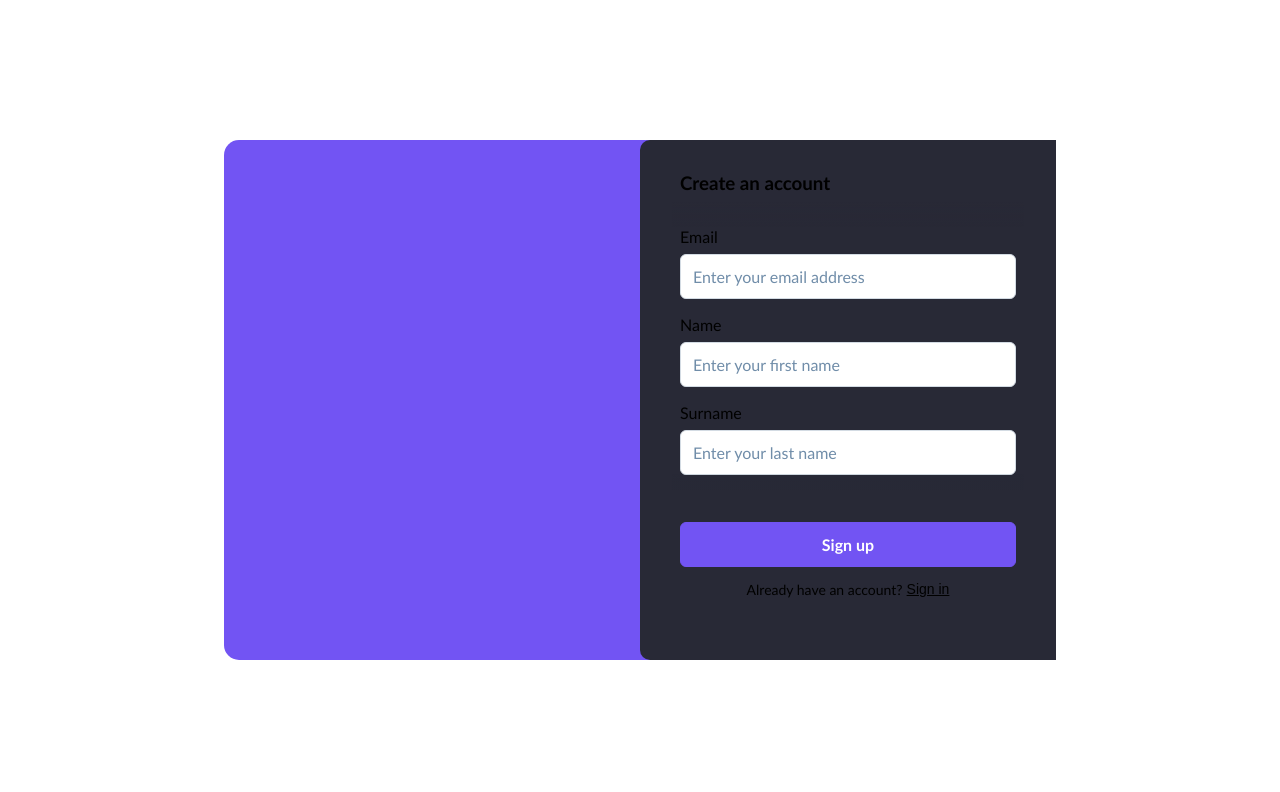
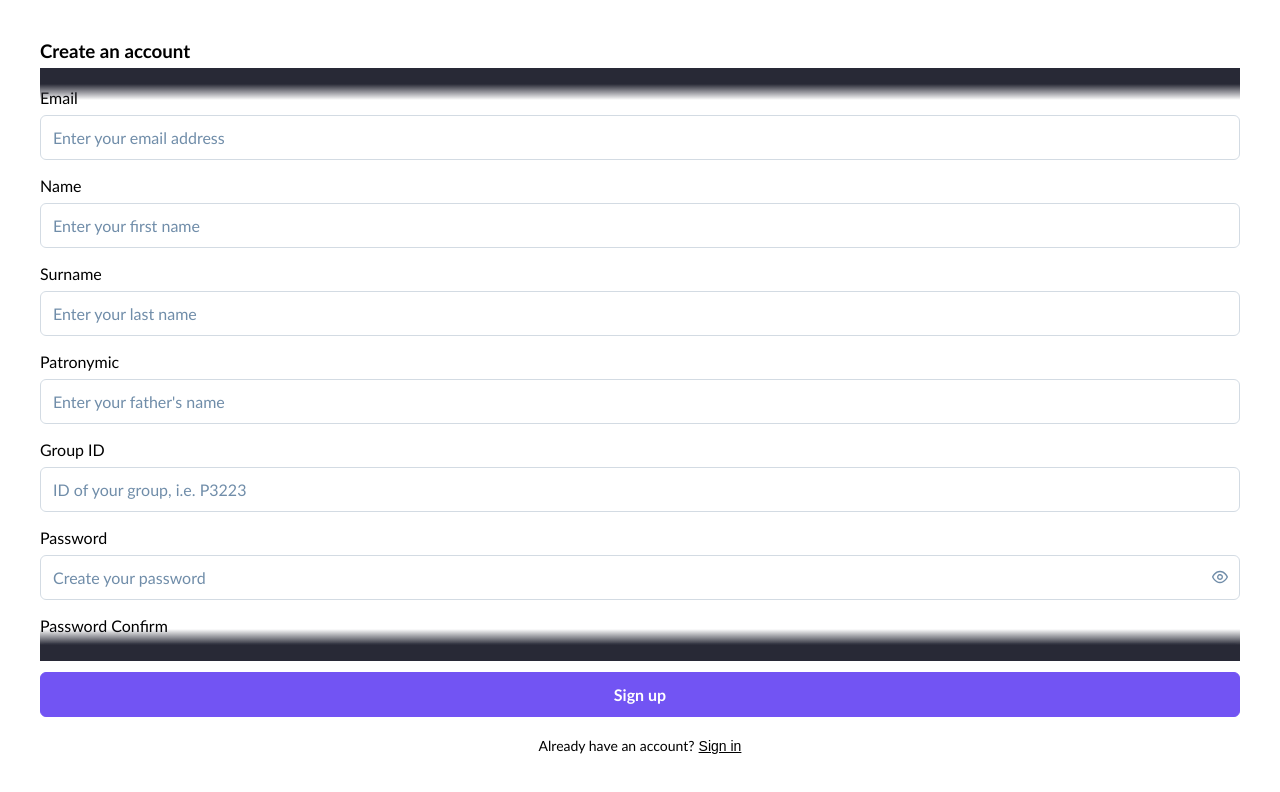
Before and after one commit to TheGeniusOfEternity/coordinate-area-checker-v4, a React (Vite) app in the folder frontend/: page /static/auth in a window 1280 px wide. Both pictures are taken after typing "name@example.com", "Sample123" into the empty fields and a click on the button "Create one". Shown: the top 792 px of the page. Built offline with nearby package versions, Linux system fonts and the light colour scheme.

Commit message:
refactor(auth page): mobile layout

```diff
--- a/frontend/src/components/forms/Form.css
+++ b/frontend/src/components/forms/Form.css
@@ -1,6 +1,10 @@
 form {
   width: 100%;
-  max-height: 100%;
+  display: flex;
+  flex-direction: column;
+  justify-content: space-around;
+  flex: 1;
+  min-height: 0;
 }
 
 form .p-field {
@@ -10,14 +14,17 @@ form .p-field {
 }
 
 form .submit-block {
-  margin-top: 1rem;
-  padding: 0 0.5rem 1rem 0.5rem;
+  display: flex;
+  flex-direction: column;
+  justify-content: space-between;
+  gap: var(--content-padding);
 }
 
 form .auth-switch {
   display: flex;
   justify-content: center;
   font-size: 14px;
+  margin: 0;
 }
 
 form .auth-switch button {
@@ -34,7 +41,7 @@ form .auth-switch button {
 .fields-wrapper {
   padding: 0;
   position: relative;
-  min-height: 0;
+  max-height: 85%;
 }
 
 .fields {
@@ -43,7 +50,7 @@ form .auth-switch button {
   overflow-y: auto;
   gap: 1rem;
   height: 100%;
-  padding: var(--auth-card-padding) 0.5rem;
+  padding: var(--content-padding) 0;
 }
 
 .fields-wrapper::before,
@@ -68,7 +75,7 @@ form .auth-switch button {
   background: linear-gradient(
       to top,
       transparent 0%,
-      #282936 80%
+      #282936 50%
   );
 }
 
--- a/frontend/src/components/forms/RegisterForm.tsx
+++ b/frontend/src/components/forms/RegisterForm.tsx
@@ -86,7 +86,7 @@ const RegisterForm = ({
   };
 
   return (
-    <form className="form-group" onSubmit={handleSubmit}>
+    <form onSubmit={handleSubmit}>
       <div className="fields-wrapper">
         <div className="fields">
           <div className="p-field">
--- a/frontend/src/pages/welcome/Welcome.css
+++ b/frontend/src/pages/welcome/Welcome.css
@@ -4,119 +4,44 @@
   display: flex;
   justify-content: center;
   align-items: center;
+  padding: var(--content-padding);
 }
 
 .wrapper {
-  max-width: 90%;
-  min-width: 90%;
-  background: #282936;
-  border-radius: 5px;
+  height: 100%;
+  width: 100%;
+  overflow: hidden;
   display: flex;
   flex-direction: column;
-}
-
-.wrapper.register {
-  height: 95vh;
+  justify-content: center;
 }
 
 .auth-card {
+  width: 100%;
+  height: 100%;
+  background-color: var(--surface-card);
+  padding: var(--content-padding);
   display: flex;
   flex-direction: column;
-  height: 100%;
+  justify-content: stretch;
 }
 
-.wrapper .auth-card {
-  padding: var(--auth-card-padding);
+.auth-card:first-child {
+  height: auto;
 }
 
-.wrapper.register .auth-card {
-  padding: 1rem 1rem 0.5rem 1rem;
+.auth-card:first-child form {
+  gap: var(--content-padding);
+  padding-bottom: var(--content-padding);
+}
+
+.auth-card.hidden {
+  opacity: 0;
+  height: 0;
+  padding: 0;
+  pointer-events: none;
 }
 
 .auth-card h3 {
   margin: 0;
-  display: flex;
-  align-items: center;
-  max-height: 10%;
-  min-height: 5%;
-  padding: 0.5rem;
 }
-
-.auth-card form {
-  max-height: 95%;
-  min-height: 90%;
-  display: flex;
-  flex-direction: column;
-}
-
-@media screen and (min-width: 790px) and (max-width: 1251px) {
-  .wrapper {
-    min-width: 55%;
-    border-radius: 10px;
-  }
-
-  .wrapper.register {
-    height: auto;
-    min-width: 75%;
-  }
-
-  .auth-card h3 {
-    margin-top: 0.5rem;
-    padding-top: 0;
-  }
-
-  .auth-card.register .submit-block {
-    padding: 0 0.5rem 1.5rem 0.5rem;
-    margin-top: 2rem;
-  }
-}
-
-@media screen and (min-width: 1251px) {
-  .wrapper {
-    display: flex;
-    background: var(--primary-500);
-    max-height: 65vh;
-    min-height: 65vh;
-    max-width: 80vw;
-    min-width: 65vw;
-    border-radius: 15px;
-    position: relative;
-  }
-
-  .auth-container .auth-card {
-    position: absolute;
-    right: 0;
-    width: 50%;
-    background: #282936;
-    border-top-left-radius: 0;
-    border-bottom-left-radius: 0;
-    padding: var(--auth-card-padding);
-    transition: transform 0.4s ease, opacity 0.4s ease, scale 0.4s ease;
-  }
-
-  .auth-card.register {
-    transform: translateX(-100%);
-  }
-
-  .auth-card:not(.register) {
-    transform: translateX(0);
-  }
-
-  .auth-card h3 {
-    padding: 0 0.5rem;
-  }
-
-  .auth-card form {
-    max-height: 95%;
-    min-height: 95%;
-  }
-
-  .auth-container .auth-card.login {
-    border-radius: 0 10px 10px 0;
-  }
-
-  .auth-container .auth-card.register {
-    border-radius: 10px 0 0 10px;
-    padding: var(--auth-card-padding);
-  }
-}
--- a/frontend/src/pages/welcome/Welcome.tsx
+++ b/frontend/src/pages/welcome/Welcome.tsx
@@ -4,13 +4,17 @@ import { useState } from "react";
 import { useTranslation } from "react-i18next";
 import LoginForm from "@/components/forms/LoginForm";
 import RegisterForm from "@/components/forms/RegisterForm";
+import { useDispatch, useSelector } from "react-redux";
+import type { RootState } from "@/store";
+import { setMode } from "@/store/slices/authFormSlice";
 
 const Welcome = () => {
   const { t } = useTranslation();
+  const dispatch = useDispatch();
+  const [error, setError] = useState<string | null>(null);
 
-  const [mode, setMode] = useState<'login' | 'register'>('login');
+  const { mode, isAnimating, nextMode } = useSelector((state: RootState) => state.auth);
   const [loading, setLoading] = useState(false);
-  const [error, setError] = useState<string | null>(null);
   const [success, setSuccess] = useState<string | null>(null);
 
   const handleLoginSubmit = async () => {
@@ -33,7 +37,7 @@ const Welcome = () => {
     try {
       setSuccess('Registration successful! You can now log in.');
       setTimeout(() => {
-        setMode('login');
+        dispatch(setMode("login"));
         setSuccess(null);
       }, 2000);
     } catch (_: unknown) {
@@ -44,13 +48,13 @@ const Welcome = () => {
   };
 
   const switchToRegister = () => {
-    setMode('register');
+    dispatch(setMode("register"));
     setError(null);
     setSuccess(null);
   };
 
   const switchToLogin = () => {
-    setMode('login');
+    dispatch(setMode("login"));
     setError(null);
     setSuccess(null);
   };
@@ -58,7 +62,10 @@ const Welcome = () => {
   return (
     <div className="auth-container">
       <div className={`wrapper ${mode}`}>
-        <div className={`auth-card ${mode}`}>
+        <div className={
+          `auth-card ${mode === 'login' ? '' : 'hidden'}
+          ${isAnimating ? 'animating' : ''}`
+        }>
           <h3>{t(`page.welcome.title.${mode}`)}</h3>
           {error && (
             <Message
@@ -74,23 +81,37 @@ const Welcome = () => {
               style={{ width: "100%", marginBottom: "1rem" }}
             />
           )}
-
-          {
-            mode === "login"
-              ? (
           <LoginForm
             onSubmit={handleLoginSubmit}
             onSwitchToRegister={switchToRegister}
             loading={loading}
           />
-              ) : (
+        </div>
+        <div className={
+          `auth-card
+          ${mode === 'register' ? '' : 'hidden'}
+          ${isAnimating ? 'animating' : ''}`
+        }>
+          <h3>{t(`page.welcome.title.${mode}`)}</h3>
+          {error && (
+            <Message
+              severity="error"
+              text={error}
+              style={{ width: "100%", marginBottom: "1rem" }}
+            />
+          )}
+          {success && (
+            <Message
+              severity="success"
+              text={success}
+              style={{ width: "100%", marginBottom: "1rem" }}
+            />
+          )}
           <RegisterForm
             onSubmit={handleRegisterSubmit}
             onLoginSwitch={switchToLogin}
             loading={loading}
           />
-              )
-          }
         </div>
       </div>
     </div>
--- a/frontend/src/store/index.ts
+++ b/frontend/src/store/index.ts
@@ -2,12 +2,14 @@ import { configureStore } from '@reduxjs/toolkit';
 import createSagaMiddleware from 'redux-saga';
 import { themeSaga } from "./sagas/themeSaga.ts";
 import { themeSlice } from "./slices/themeSlice.ts";
+import { authFormSlice } from "@/store/slices/authFormSlice";
 
 const sagaMiddleware = createSagaMiddleware();
 
 export const store = configureStore({
   reducer: {
     theme: themeSlice.reducer,
+    auth: authFormSlice.reducer,
   },
   middleware: (getDefaultMiddleware) =>
     getDefaultMiddleware().concat(sagaMiddleware),
--- /dev/null
+++ b/frontend/src/store/slices/authFormSlice.ts
@@ -0,0 +1,48 @@
+import { type PayloadAction, createSlice } from "@reduxjs/toolkit";
+
+interface AuthState {
+  mode: 'login' | 'register';
+  isAnimating: boolean;
+  nextMode: 'login' | 'register' | null;
+}
+
+const initialState: AuthState = {
+  mode: 'login',
+  isAnimating: false,
+  nextMode: null
+};
+
+export const authFormSlice = createSlice({
+  name: 'auth',
+  initialState,
+  reducers: {
+    switchToLogin: (state) => {
+      state.nextMode = 'login';
+      state.isAnimating = true;
+    },
+    switchToRegister: (state) => {
+      state.nextMode = 'register';
+      state.isAnimating = true;
+    },
+    setAnimating: (state, action: PayloadAction<boolean>) => {
+      state.isAnimating = action.payload;
+    },
+    setMode: (state, action: PayloadAction<'login' | 'register'>) => {
+      state.mode = action.payload;
+      state.nextMode = null;
+    },
+    finishAnimation: (state) => {
+      state.isAnimating = false;
+    }
+  },
+});
+
+export const {
+  switchToLogin,
+  switchToRegister,
+  setAnimating,
+  setMode,
+  finishAnimation
+} = authFormSlice.actions;
+
+export default authFormSlice.reducer;
```
Also changed, not shown: frontend/src/store/sagas/authFormSaga.ts (added, +24 -0 lines). Lines whose indentation alone changed are shown as unchanged.
